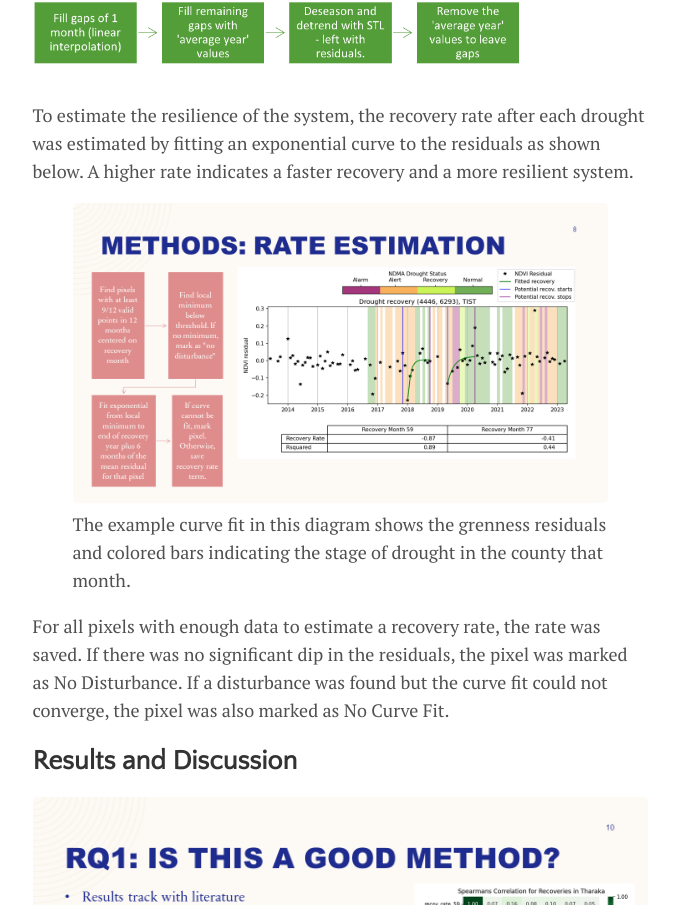
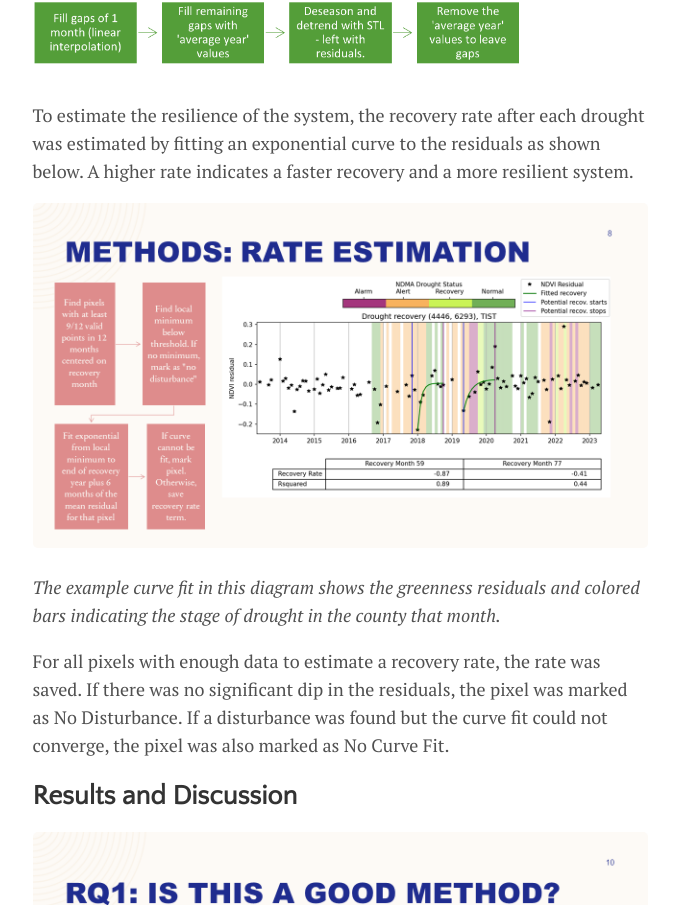
Before and after one commit to ml-henderson/ml-henderson.github.io, a Jekyll site: the page built from _posts/2023-09-26-thesis_results.md, in a window 1280 px wide. Shown: the part 3302-4207 px from the top of the page, without its empty margins (300-973 px from the left). Built offline with Jekyll 4.4.1, drawn with Linux system fonts in a browser that asks for light colours.

Commit message:
imagecaption

```diff
--- a/_posts/2023-09-26-thesis_results.md
+++ b/_posts/2023-09-26-thesis_results.md
@@ -37,12 +37,13 @@
 
 To estimate the resilience of the system, the recovery rate after each drought was estimated by fitting an exponential curve to the residuals as shown below. A higher rate indicates a faster recovery and a more resilient system.
 
-<figure>
+<!-- <figure>
   <img src="{{site.url}}/assets/files/TIST_Resilience_final/Slide8.PNG" alt="Example curve fit to NDVI residuals and workflow for curve fitting."/>
   <figcaption>The example curve fit in this diagram shows the grenness residuals and colored bars indicating the stage of drought in the county that month.</figcaption>
-</figure>
-<!-- ![Curve Fit](assets\files\TIST_Resilience_final\Slide8.PNG)
-_The example curve fit in this diagram shows the grenness residuals and colored bars indicating the stage of drought in the county that month._ -->
+</figure> -->
+![Curve Fit](assets\files\TIST_Resilience_final\Slide8.PNG)
+{:.imagecaption}
+*The example curve fit in this diagram shows the greenness residuals and colored bars indicating the stage of drought in the county that month.*
 
 For all pixels with enough data to estimate a recovery rate, the rate was saved. If there was no significant dip in the residuals, the pixel was marked as No Disturbance. If a disturbance was found but the curve fit could not converge, the pixel was also marked as No Curve Fit.
 
--- a/_sass/_base.scss
+++ b/_sass/_base.scss
@@ -48,6 +48,12 @@
   border-radius: 5px;
 }
 
+imagecaption{
+  text-align: center;
+  font-size: 12px;
+  color: $light-gray-color;
+}
+
 blockquote {
   margin: 10px 20px 10px;
   padding: 0px 15px;
```
Also changed, not shown: other parts of _posts/2023-09-26-thesis_results.md (+1 -2 lines).
